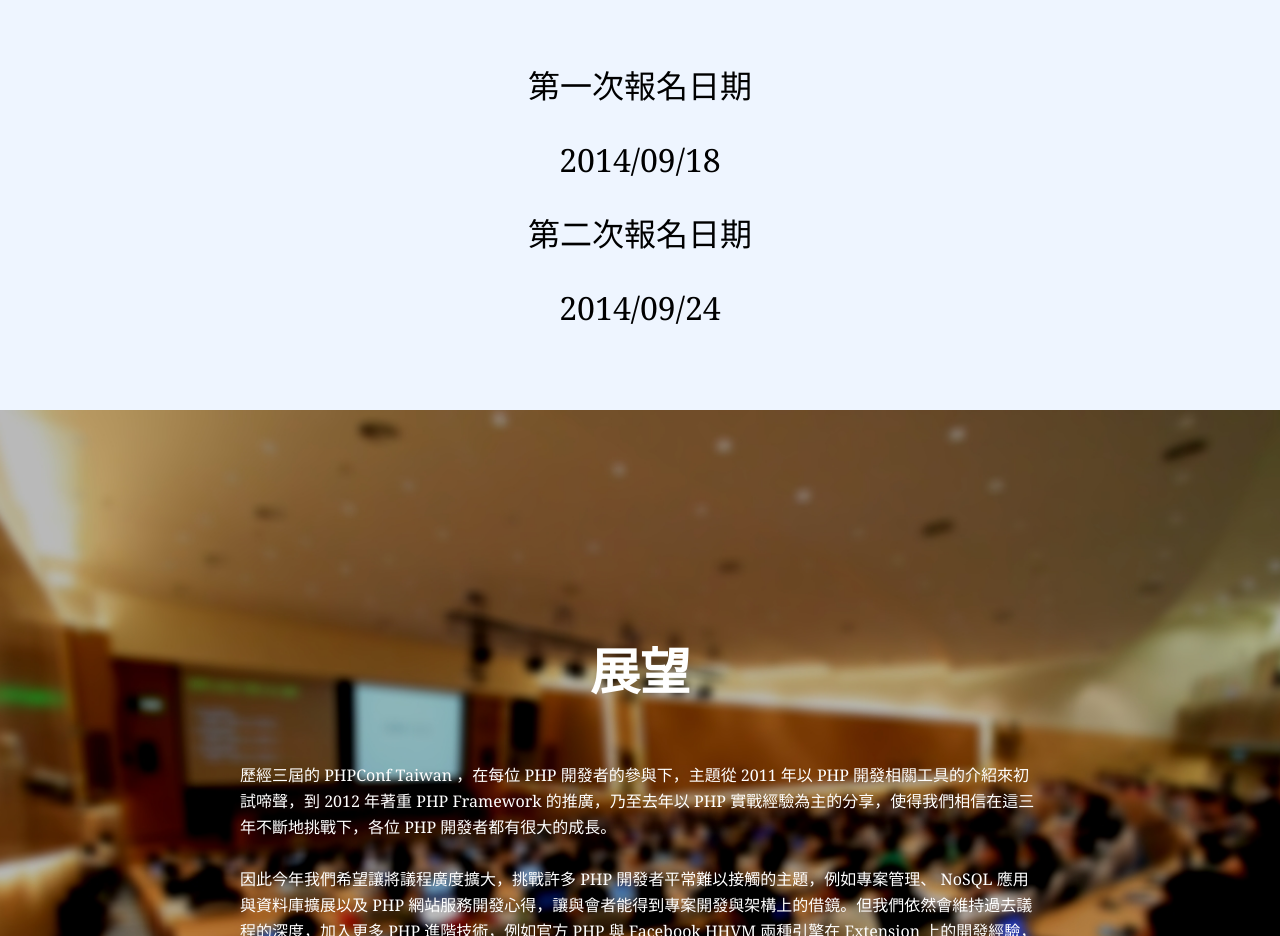
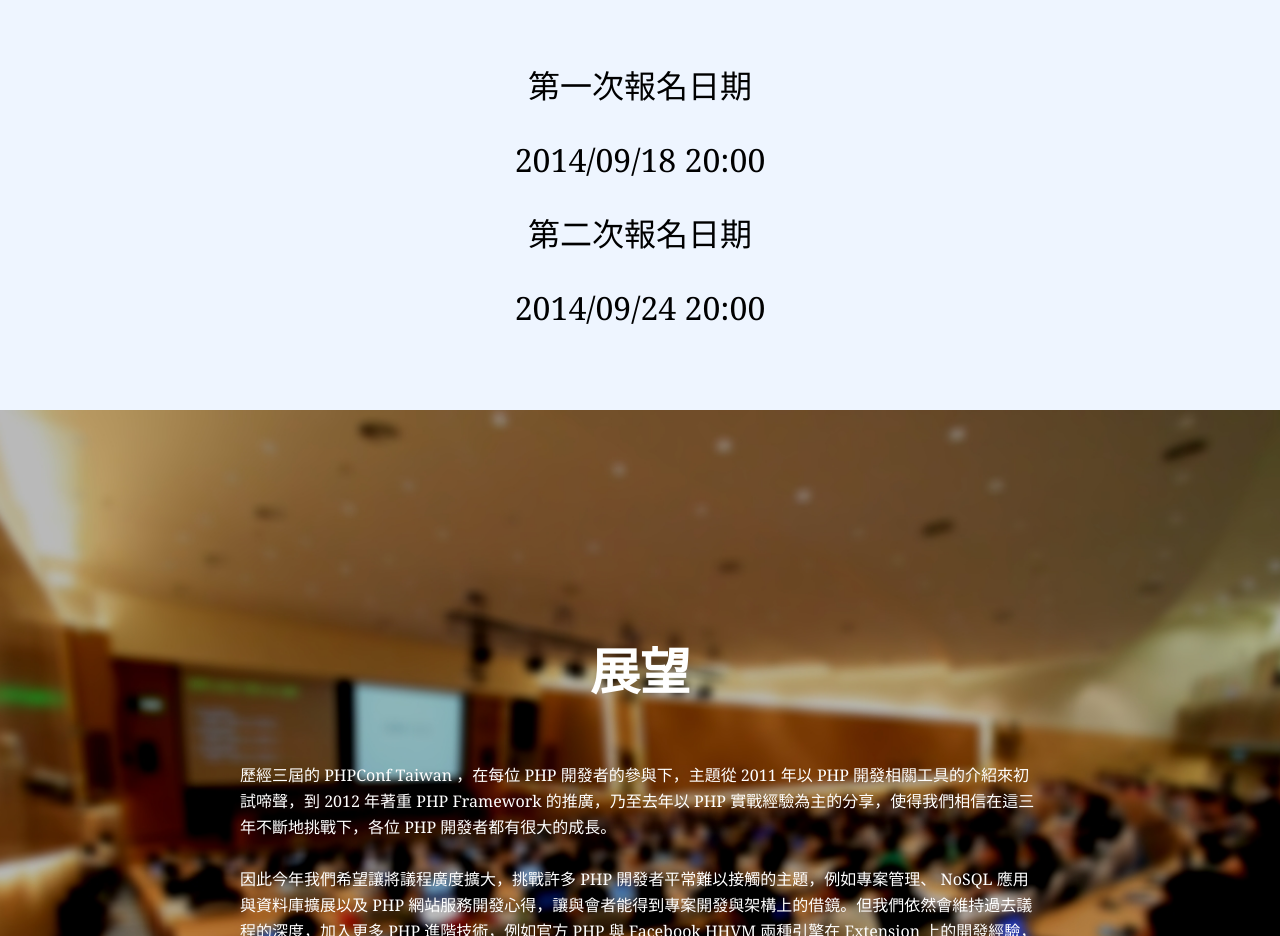
Before and after one commit to PHPConf-TW/website-2014, a website: page app/index.html in a window 1280 px wide. Shown: the part 1160-2096 px from the top of the page. Drawn offline with nearby package versions, Linux system fonts and the light colour scheme; some packages are replaced by stand-ins of ours; a script that the page names is missing.

Commit message:
Added sign up time

```diff
--- a/app/index.html
+++ b/app/index.html
@@ -101,9 +101,9 @@
         <h3>預計報名日期</h3>
         <article>
             <p>第一次報名日期</p>
-            <p>2014/09/18</p>
+            <p>2014/09/18 20:00</p>
             <p>第二次報名日期
-            <p>2014/09/24</p>
+            <p>2014/09/24 20:00</p>
         </article>
     </section>
     <!-- End of Sign Up -->
```
